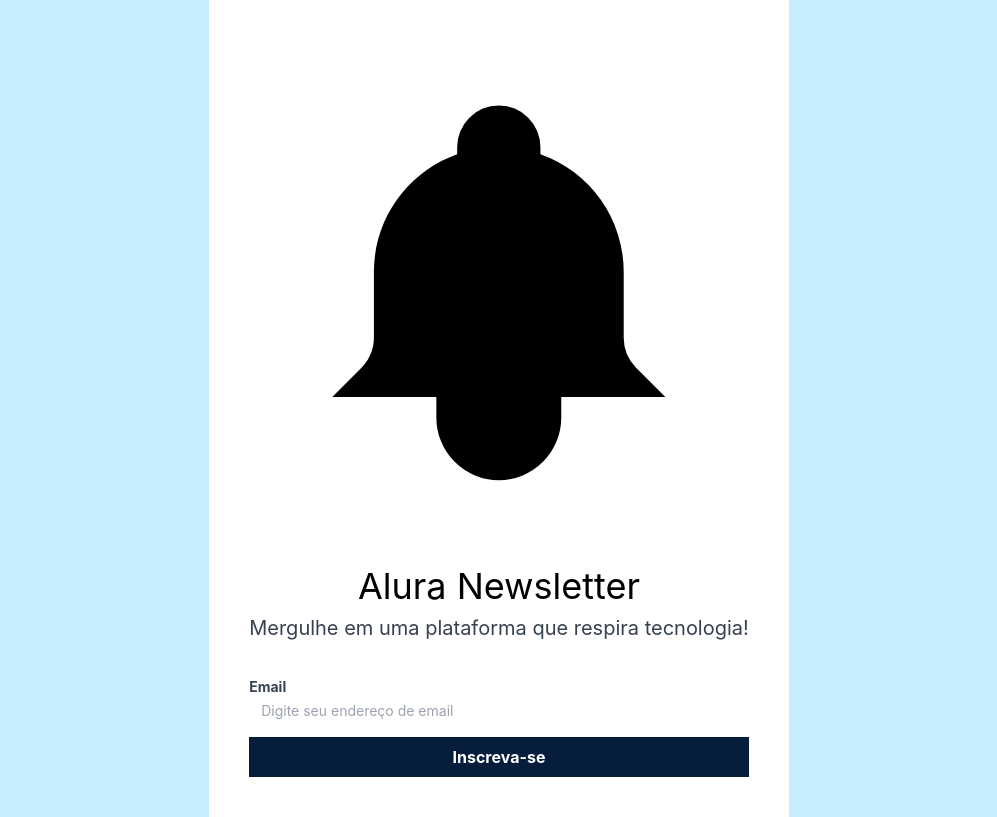
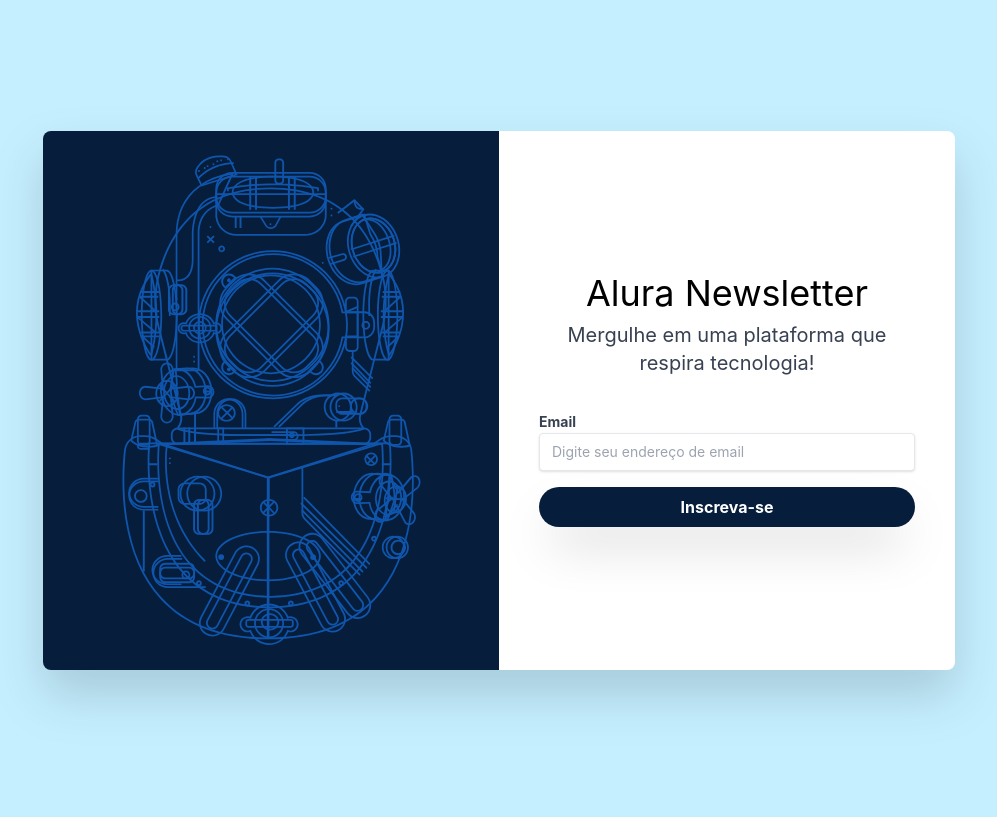
Before and after one commit to masthiago/alura-newsletter, a plain HTML site: page newsletter.html in a window 1280 px wide. Shown: the whole page, without its empty margins (141-1138 px from the left). Drawn offline with nearby package versions, Linux system fonts and the light colour scheme.

Commit message:
lesson 4

```diff
--- a/newsletter.html
+++ b/newsletter.html
@@ -31,15 +31,15 @@
 
 <body class="bg-azul-claro font-inter flex justify-center items-center h-screen">
 
-    <main class="flex px-6">
+    <main class="flex px-6 drop-shadow-2xl lg:w-3/4">
 
-        <section class="bg-azul-escuro hidden">
-            <img class="" src="image/icone-mergulhador.svg" alt="icone de mergulhador">
+        <section class="bg-azul-escuro hidden lg:block w-1/2 lg:rounded-l-lg">
+            <img class="p-6 m-auto" src="image/icone-mergulhador.svg" alt="icone de mergulhador">
         </section>
 
-        <section class="bg-white p-10 gap-6 flex flex-col">
+        <section class="bg-white p-10 gap-6 flex flex-col rounded-lg lg:w-1/2 justify-center lg:rounded-l-none">
 
-            <div class="">
+            <div class="hidden">
                 <svg class=""
                     width="35" height="20" viewBox="0 0 44 20" fill="none" xmlns="http://www.w3.org/2000/svg">
                     <path d="M41.1738 0.994633C40.8556 1.10918 40.6199 1.34129 40.4506 1.70905C40.3201 1.99542 40.2881 2.17026 40.3041 2.53199C40.3178 2.86056 40.3659 3.0776 40.4734 3.28861C40.5444 3.42728 41.7665 5.17565 41.9221 5.36254C41.9748 5.42584 42.0984 5.52834 42.1945 5.58561C42.3661 5.69413 42.373 5.69714 42.6545 5.69714C42.9291 5.69714 42.9474 5.69413 43.1237 5.59465C43.3663 5.45599 43.5722 5.19373 43.6912 4.86818C43.8034 4.56673 43.8285 4.34366 43.7874 4.00303C43.753 3.69255 43.7004 3.52374 43.5814 3.31574C43.4784 3.13789 42.4096 1.60958 42.2242 1.37445C41.9519 1.03081 41.5171 0.874056 41.1738 0.994633Z" />
@@ -60,8 +60,8 @@
 
             <form>
                 <label class="text-sm font-bold text-gray-700 mb-2" for="email">Email</label>
-                <input class="text-sm w-full mb-4 pl-3" id="email" type="email" placeholder="Digite seu endereço de email">
-                <button class="font-bold text-white bg-azul-escuro w-full py-2" type="button">Inscreva-se</button>
+                <input class="text-sm w-full mb-4 pl-3 py-2 rounded border shadow focus:outline-none hover:border-azul-escuro hover:ring-azul-escuro hover:ring-1 focus:border-azul-escuro focus:ring-1 focus-ring-azul-escuro" id="email" type="email" placeholder="Digite seu endereço de email">
+                <button class="font-bold text-white bg-azul-escuro w-full py-2 rounded-full shadow-2xl hover:bg-azul-hover duration-300" type="button">Inscreva-se</button>
             </form>
         </section>
     </main>
```
Also changed, not shown: desafio2/index.html (+4 -0 lines), desafio3/index.html (+8 -1 lines), desafio4/index.html (added, +37 -0 lines).
